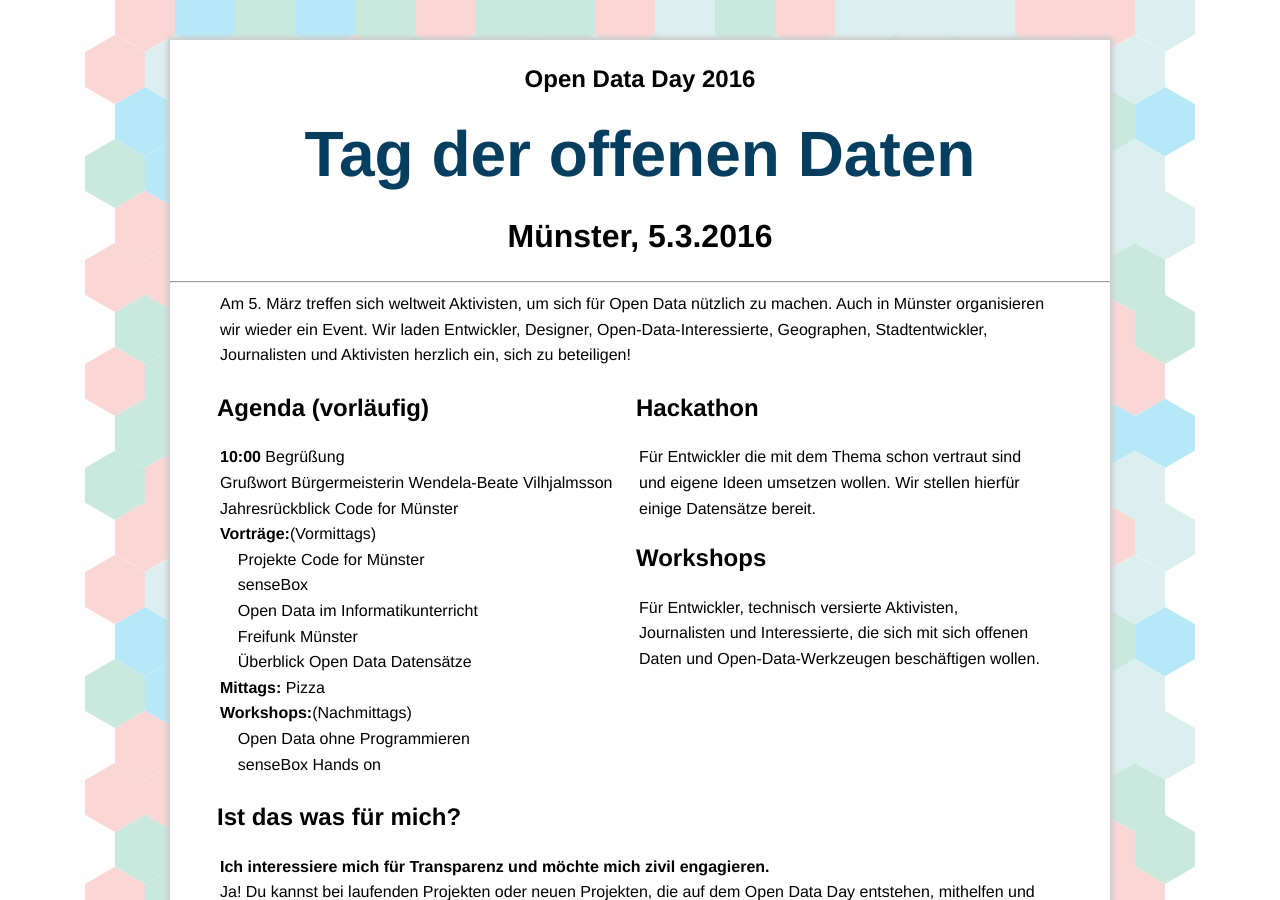
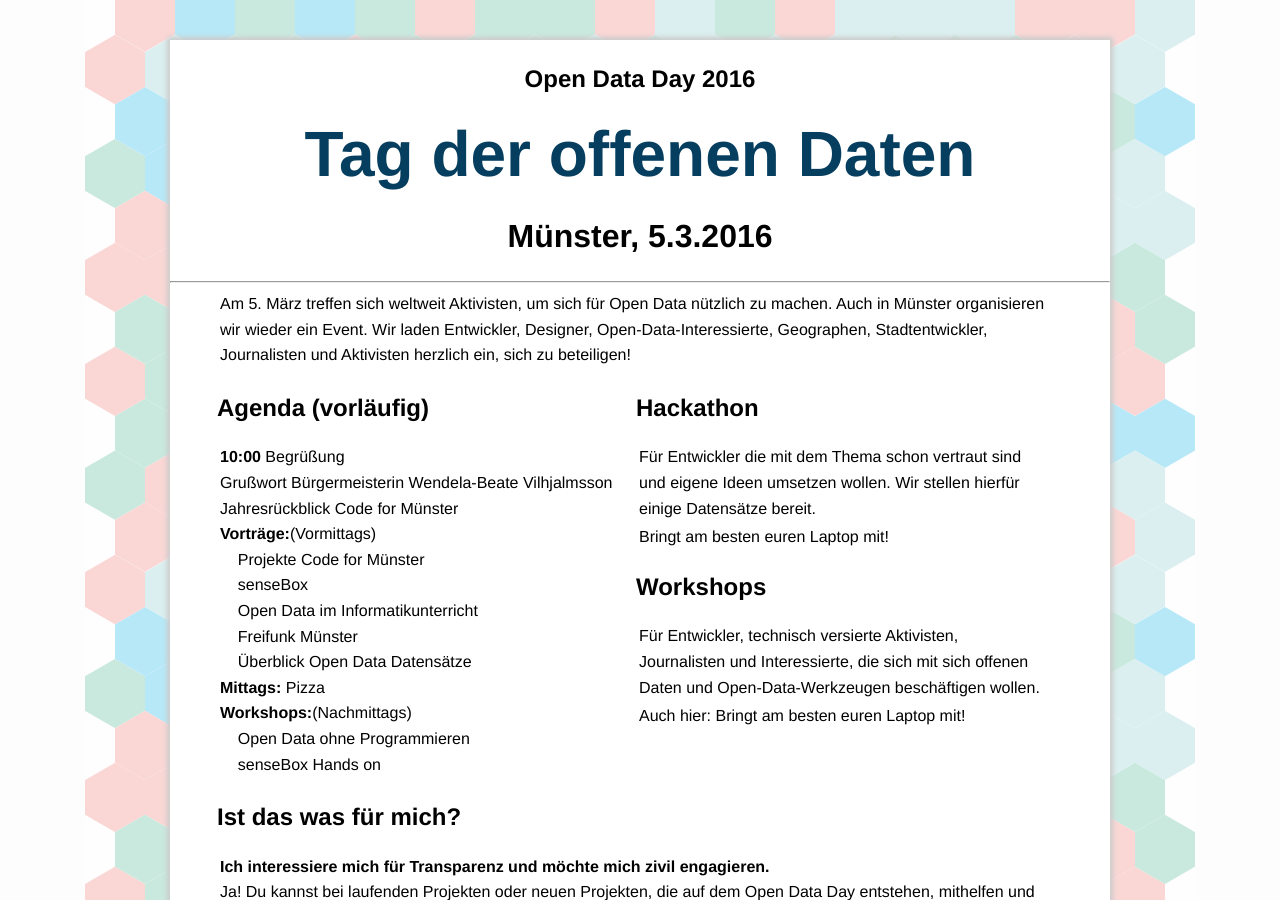
Before and after one commit to codeformuenster/opendataday, a Jekyll site: the page built from index.html, in a window 1280 px wide and 900 px high. Built offline with Jekyll 4.4.1, drawn with Linux system fonts in a browser that asks for light colours; nearby versions of some CDN libraries.

Commit message:
please bring your laptop

```diff
--- a/index.html
+++ b/index.html
@@ -33,8 +33,10 @@ title: Open Data Day Münster 2016
     <div class="twocolumn">
     <h3>Hackathon</h3>
     <p>Für Entwickler die mit dem Thema schon vertraut sind und eigene Ideen umsetzen wollen. Wir stellen hierfür einige Datensätze bereit.</p>
+    <p>Bringt am besten euren Laptop mit!</p>
     <h3>Workshops</h3>
     <p>Für Entwickler, technisch versierte Aktivisten, Journalisten und Interessierte, die sich mit sich offenen Daten und Open-Data-Werkzeugen beschäftigen wollen.</p>
+    <p>Auch hier: Bringt am besten euren Laptop mit!</p>
     </div>
 
 
```
